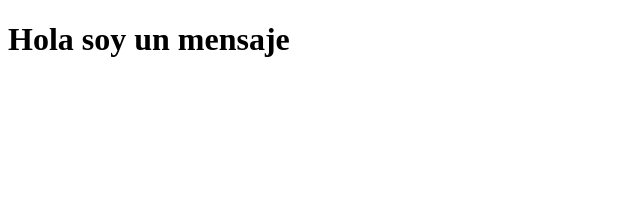
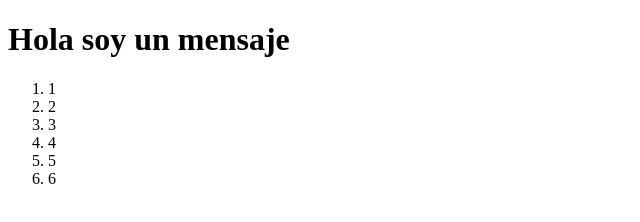
Before and after one commit to DonTaka/PruebaIonic, a plain HTML site: page index.html in a window 1280 px wide. Shown: the whole page, without its empty margins (0-640 px from the left). Drawn offline with Linux system fonts and the light colour scheme.

Commit message:
Actualizacion Lista

```diff
--- a/index.html
+++ b/index.html
@@ -7,6 +7,14 @@
     <title>Document</title>
 </head>
 <body>
-    <h1>Hola soy un mensaje</h1>
+    <h1>Hola soy un mensaje </h1>
+    <ol>
+        <li>1</li>
+        <li>2</li>
+        <li>3</li>
+        <li>4</li>
+        <li>5</li>
+        <li>6</li>
+    </ol>
 </body>
 </html>
```
